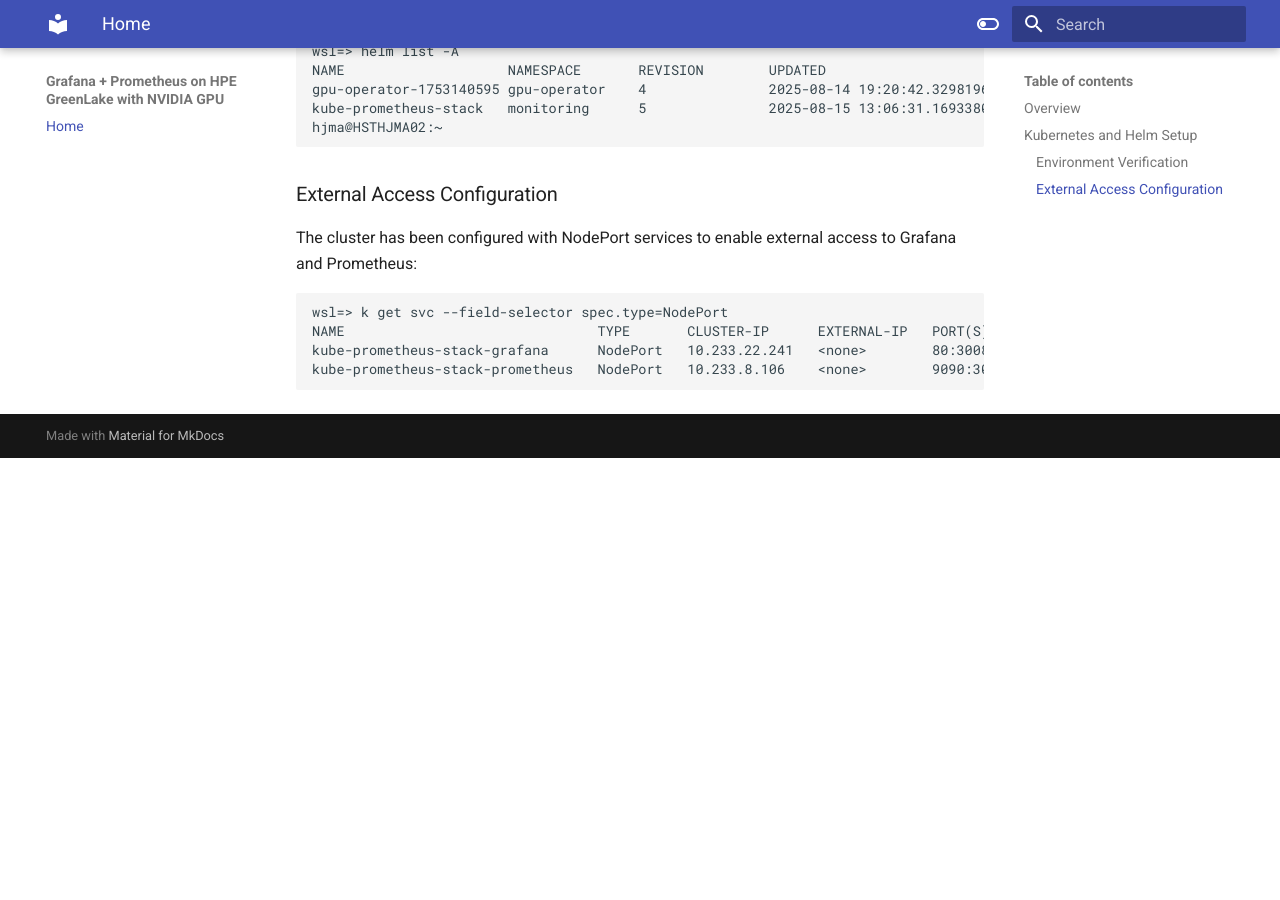
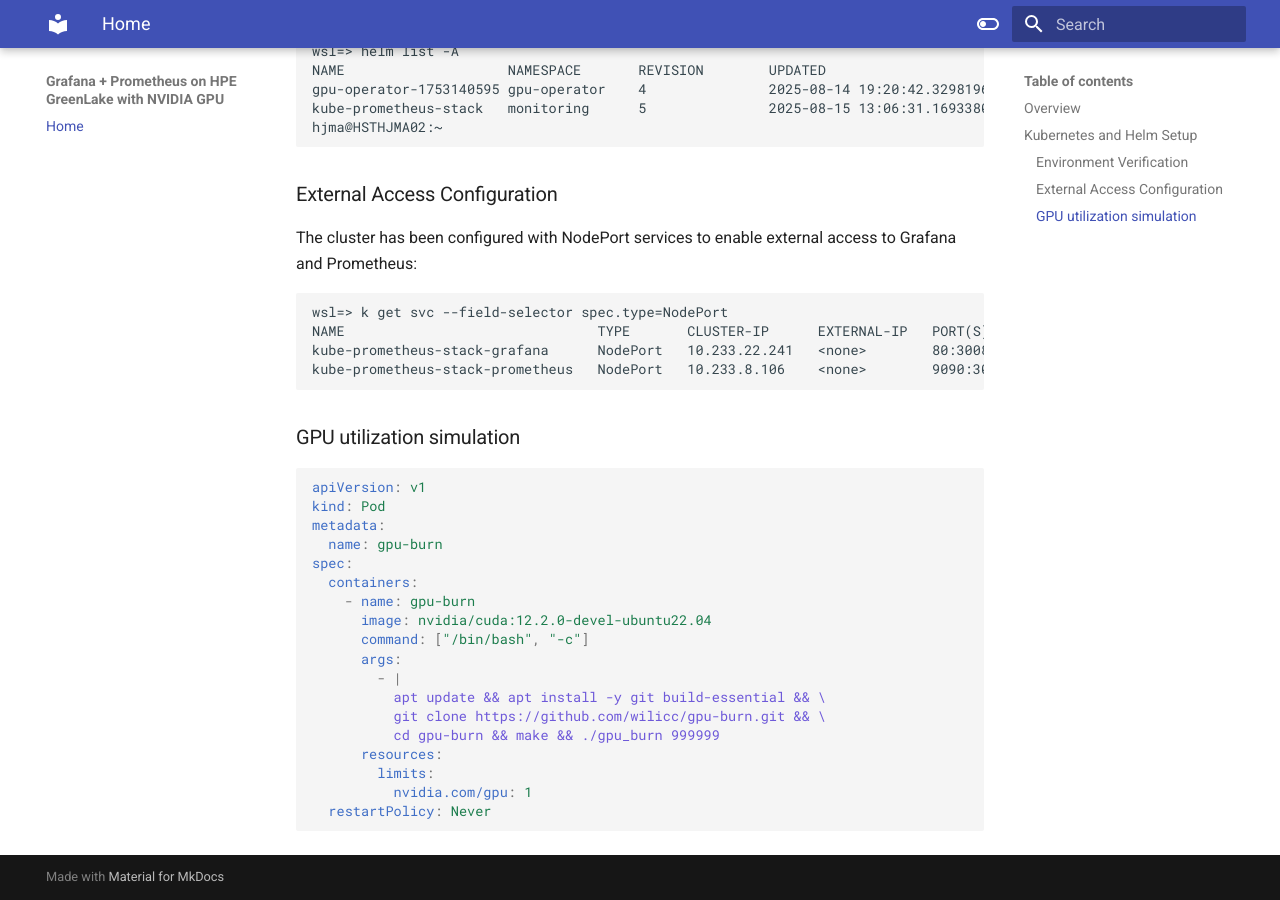
Before and after one commit to hjma29/grafana-prometheus-hpe-greenlake-com-nvidia, an MkDocs documentation site: the page built from docs/whitepaper.md, in a window 1280 px wide and 900 px high, scrolled down 921 px. Built offline with MkDocs 1.6.1 and Material for MkDocs 9.7.7, drawn with Linux system fonts in a browser that asks for light colours; before the commit the page ends 1379 px from its top, so only the background shows below that.

Commit message:
[skip ci] 251010-10:48 on mini4

````diff
--- a/docs/whitepaper.md
+++ b/docs/whitepaper.md
@@ -41,3 +41,26 @@ NAME                               TYPE       CLUSTER-IP      EXTERNAL-IP   PORT
 kube-prometheus-stack-grafana      NodePort   10.233.22.241   <none>        80:30080/TCP                    55d
 kube-prometheus-stack-prometheus   NodePort   10.233.8.106    <none>        9090:30090/TCP,8080:30398/TCP   55d
 ```
+
+### GPU utilization simulation
+
+``` yml
+apiVersion: v1
+kind: Pod
+metadata:
+  name: gpu-burn
+spec:
+  containers:
+    - name: gpu-burn
+      image: nvidia/cuda:12.2.0-devel-ubuntu22.04
+      command: ["/bin/bash", "-c"]
+      args:
+        - |
+          apt update && apt install -y git build-essential && \
+          git clone https://github.com/wilicc/gpu-burn.git && \
+          cd gpu-burn && make && ./gpu_burn 999999
+      resources:
+        limits:
+          nvidia.com/gpu: 1
+  restartPolicy: Never
+```
````
